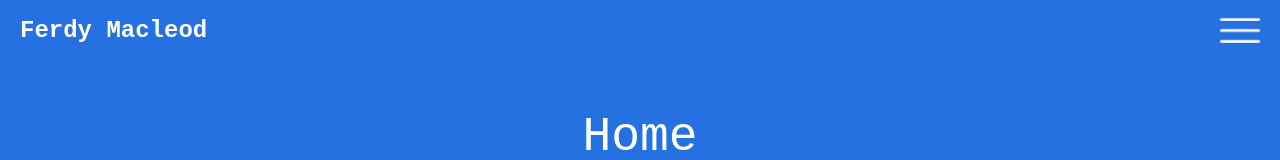
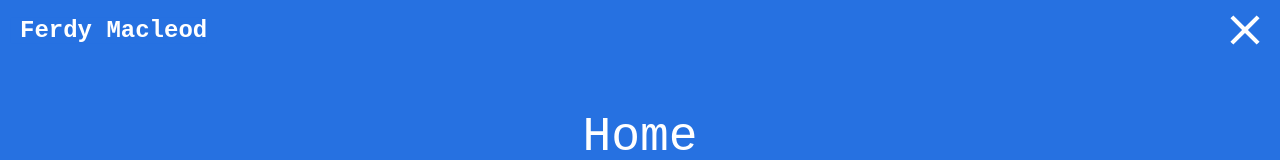
Before and after one commit to FerdyM/developer_portfolio, a React (Create React App) app: page / in a window 1280 px wide. Both pictures are taken after a click on the picture 1240 px from the left and 30 px from the top of the page. Shown: the top 160 px of the page. Built offline with nearby package versions, Linux system fonts and the light colour scheme; a web font is replaced by a local one.

Commit message:
added close icon when menu is open

```diff
--- a/package.json
+++ b/package.json
@@ -4,6 +4,7 @@
   "private": true,
   "dependencies": {
     "@material-ui/core": "^4.9.12",
+    "@material-ui/icons": "^4.9.1",
     "@testing-library/jest-dom": "^4.2.4",
     "@testing-library/react": "^9.3.2",
     "@testing-library/user-event": "^7.1.2",
--- a/src/components/Navbar/Navbar.js
+++ b/src/components/Navbar/Navbar.js
@@ -1,5 +1,5 @@
 import React, { Component } from 'react';
-// import '../stylesheets/Navbar.css';
+import CloseIcon from '@material-ui/icons/Close'
 import menu from '../../images/menu.png'
 import blackMenu from '../../images/open-menu.png'
 import githubLogo from '../../images/white-github-logo.png'
@@ -84,12 +84,11 @@ class Navbar extends Component {
             <div className={this.state.navClass} >
                 <div className="navbar-top" id="scrollspy" >
                     <h2 className={this.state.navTitle}>Ferdy Macleod</h2>
-                    {this.state.navMenu ? (
-                        <img className="menu-icon" src={menu} alt="menu icon" onClick={this.triggerMenu} />
+                    {this.state.menuActive ? (
+                        <Menu navMenu={this.state.navMenu} triggerMenu={this.triggerMenu} />
                     ) : (
-                        <img className="menu-icon" src={blackMenu} alt="menu icon" onClick={this.triggerMenu} />
+                        <CloseIcon style={{ fontSize: 50 }} className="menu-icon" onClick={this.triggerMenu}/>
                     )}
-
 
                 </div>
                 <ul className="cont">
@@ -155,4 +154,19 @@ class Navbar extends Component {
     }
 }
 
+
+class Menu extends Component {
+    render() {
+        if (this.props.navMenu) {
+            return (
+                <img className="menu-icon" src={menu} alt="menu icon" onClick={this.props.triggerMenu} />
+            )
+        } else {
+            return (
+                <img className="menu-icon" src={blackMenu} alt="menu icon" onClick={this.props.triggerMenu} />
+            )
+        }
+    }
+}
+
 export default Navbar;
```
Also changed, not shown: 1 other file (tests, documents, lock files or other folders).
